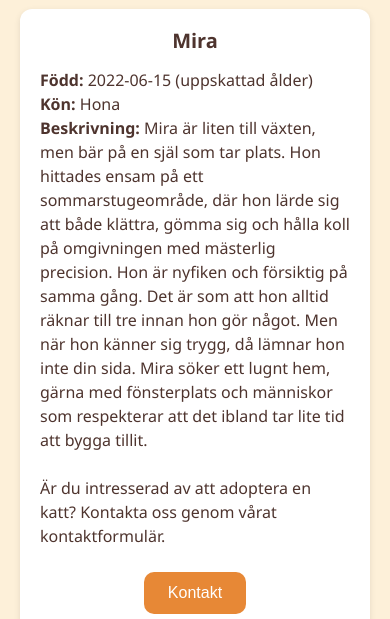
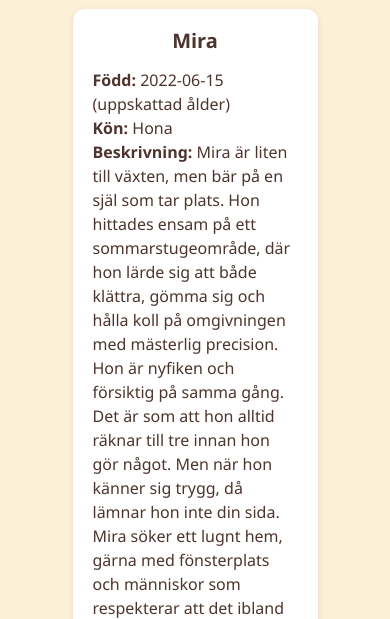
Before and after one commit to QmmaLarsson/moment41dt209g, a plain HTML site: page cat-article.html in a window 390 px wide. Shown: the part 481-1100 px from the top of the page. Drawn offline with Linux system fonts and the light colour scheme.

Commit message:
Uppdaterat css-koden för .cat-article

```diff
--- a/css/styles.css
+++ b/css/styles.css
@@ -263,6 +263,8 @@ footer {
 @media screen and (max-width: 1000px) {
     .cat-article {
         flex-direction: column;
+        width: 70%;
+        margin: 0 auto 30px auto;
     }
 
     .cat-text {
```
